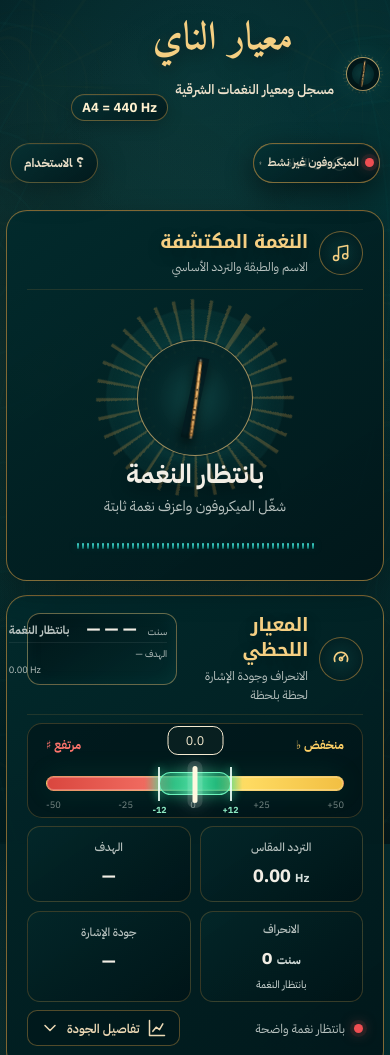
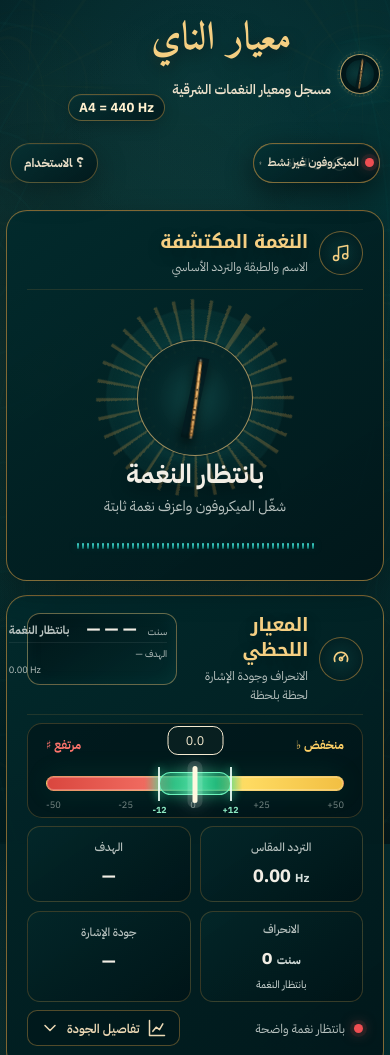
Before and after one commit to orphanai2026/RECORD-N, a website: page index.html in a window 390 px wide. Shown: the top 1055 px of the page. Drawn offline with Linux system fonts and the light colour scheme; a web font is replaced by a local one.

Commit message:
style: apply approved logo and header package

```diff
--- a/header.css
+++ b/header.css
@@ -1,9 +1,9 @@
 @import url('https://fonts.googleapis.com/css2?family=Amiri:wght@700&display=swap');
 
-/* Approved header identity refinement — 2026-08-07 */
+/* Approved header identity package — 2026-08-07 */
 /* Amiri title — preserve complete Arabic glyph visibility */
 .app-header {
-  min-height: 114px;
+  min-height: 126px;
   grid-template-columns: minmax(230px, 1fr) auto minmax(230px, 1fr);
   align-items: center;
   gap: 20px;
@@ -25,24 +25,28 @@
   grid-column: 2;
   justify-self: center;
   min-width: 560px;
-  gap: 18px;
+  gap: 14px;
   overflow: visible;
 }
 
 .brand-logo {
   position: relative;
-  width: 58px;
-  height: 58px;
-  flex: 0 0 58px;
+  width: 70px;
+  height: 70px;
+  flex: 0 0 70px;
 }
 
 .brand-logo__rosette {
-  inset: -6px;
+  inset: -7px;
+  opacity: .28;
+  border: 1px solid rgba(245, 207, 130, .24);
+  background: repeating-conic-gradient(from 2deg, rgba(215, 157, 69, .85) 0 1.4deg, transparent 1.8deg 11deg);
+  box-shadow: 0 0 18px rgba(215, 157, 69, .08);
 }
 
 .brand-logo__ney {
-  width: 19px;
-  height: 45px;
+  width: 23px;
+  height: 54px;
 }
 
 .brand-copy {
@@ -83,7 +87,7 @@
   align-items: center;
   justify-content: center;
   gap: 22px;
-  margin-top: 18px;
+  margin-top: 16px;
   min-width: 0;
 }
 
@@ -128,18 +132,22 @@
 
   .brand {
     min-width: 500px;
-    gap: 18px;
+    gap: 14px;
   }
 
   .brand-logo {
-    width: 48px;
-    height: 48px;
-    flex-basis: 48px;
+    width: 60px;
+    height: 60px;
+    flex-basis: 60px;
+  }
+
+  .brand-logo__rosette {
+    inset: -6px;
   }
 
   .brand-logo__ney {
-    width: 16px;
-    height: 38px;
+    width: 20px;
+    height: 47px;
   }
 
   .brand-copy h1 {
@@ -170,7 +178,7 @@
     grid-row: 1;
     justify-self: center;
     min-width: 0;
-    gap: 16px;
+    gap: 12px;
   }
 
   .header-tabs {
@@ -188,9 +196,9 @@
   }
 
   .brand-logo {
-    width: 40px;
-    height: 40px;
-    flex-basis: 40px;
+    width: 52px;
+    height: 52px;
+    flex-basis: 52px;
   }
 
   .brand-logo__rosette {
@@ -198,8 +206,8 @@
   }
 
   .brand-logo__ney {
-    width: 14px;
-    height: 32px;
+    width: 17px;
+    height: 40px;
   }
 
   .brand-copy h1 {
@@ -229,23 +237,23 @@
   }
 
   .brand {
-    gap: 12px;
+    gap: 10px;
     width: 100%;
   }
 
   .brand-logo {
-    width: 34px;
-    height: 34px;
-    flex-basis: 34px;
+    width: 44px;
+    height: 44px;
+    flex-basis: 44px;
   }
 
   .brand-logo__rosette {
-    inset: -4px;
+    inset: -4.5px;
   }
 
   .brand-logo__ney {
-    width: 12px;
-    height: 27px;
+    width: 15px;
+    height: 34px;
   }
 
   .brand-copy h1 {
@@ -272,6 +280,25 @@
 }
 
 @media (max-width: 430px) {
+  .brand {
+    gap: 9px;
+  }
+
+  .brand-logo {
+    width: 40px;
+    height: 40px;
+    flex-basis: 40px;
+  }
+
+  .brand-logo__rosette {
+    inset: -4px;
+  }
+
+  .brand-logo__ney {
+    width: 13px;
+    height: 31px;
+  }
+
   .brand-meta {
     flex-direction: column;
     gap: 7px;
```
